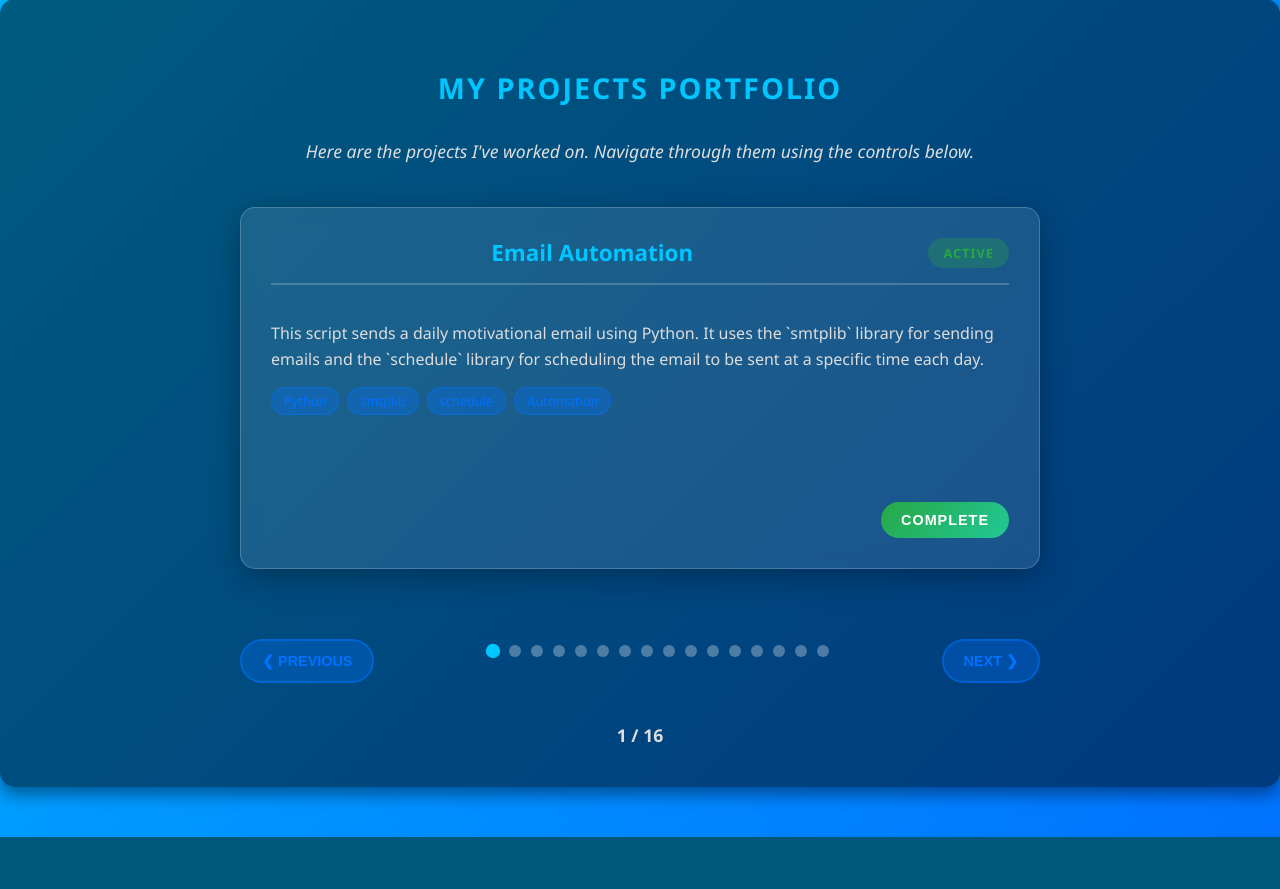
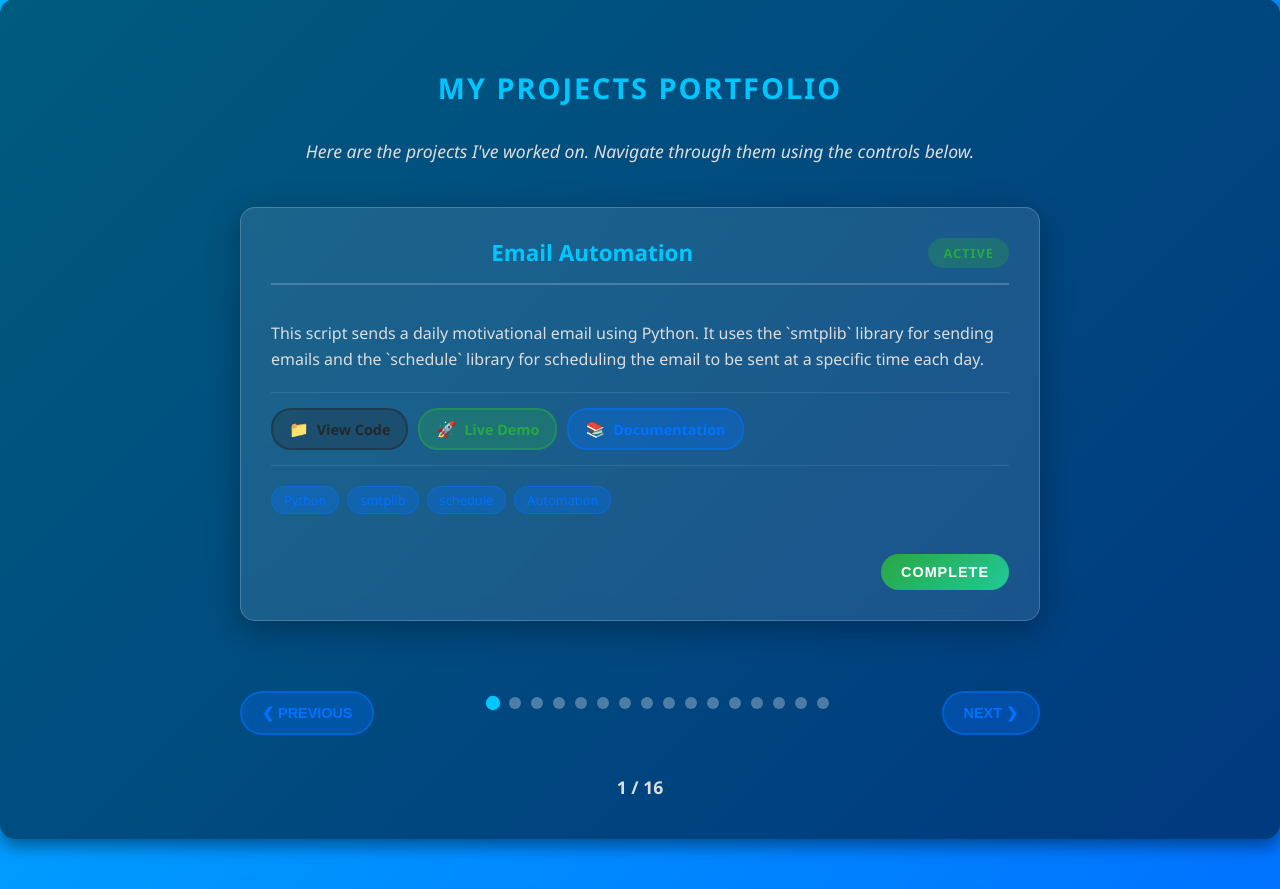
Before and after one commit to Junate-World/My_Portforlio, a Flask app: page / in a window 1280 px wide. Shown: the part 462-1351 px from the top of the page. Before the commit the page ends 1299 px from the top, so only its background shows below. Run offline with Flask 3, Linux system fonts and the light colour scheme.

Commit message:
adding links 2

```diff
--- a/app.py
+++ b/app.py
@@ -13,97 +13,163 @@
         "id": "1",
         "title": "Email Automation",
         "description": "This script sends a daily motivational email using Python. It uses the `smtplib` library for sending emails and the `schedule` library for scheduling the email to be sent at a specific time each day.",
-        "tags": ["Python", "smtplib", "schedule", "Automation"]
+        "tags": ["Python", "smtplib", "schedule", "Automation"],
+        "links": {
+            "github": "https://github.com/Junate-World/email-automation",
+            "demo": "https://github.com/Junate-World/email-automation",
+            "documentation": "https://github.com/Junate-World/email-automation"
+        }
     },
     {
         "id": "2",
         "title": "Image-Uploader-Application",
         "description": "This is a simple image uploader application built using Flask, a micro web framework for Python. The application allows users to upload images, view uploaded images, and delete images.",
-        "tags": ["Flask", "Python", "File Upload", "Web App"]
+        "tags": ["Flask", "Python", "File Upload", "Web App"],
+        "links": {
+            "github": "https://github.com/Junate-World/image-uploader",
+            "demo": "https://github.com/Junate-World/image-uploader",
+            "documentation": "https://github.com/Junate-World/image-uploader"
+        }
     },
     {
         "id": "3",
         "title": "JW-Flask-form",
         "description": "A Flask application to collect and manage user information.",
-        "tags": ["Flask", "Forms", "Data Collection"]
+        "tags": ["Flask", "Forms", "Data Collection"],
+        "links": {
+            "github": "https://github.com/Junate-World/jw-flask-form",
+            "demo": "https://github.com/Junate-World/jw-flask-form"
+        }
     },
     {
         "id": "4",
         "title": "QR-Code-Generator",
         "description": "This is a Python script to generate QR codes from input text or data. The QR code is saved as an image file in PNG format.",
-        "tags": ["Python", "QR Code", "Image Generation"]
+        "tags": ["Python", "QR Code", "Image Generation"],
+        "links": {
+            "github": "https://github.com/Junate-World/qr-generator",
+            "demo": "https://github.com/Junate-World/qr-generator"
+        }
     },
     {
         "id": "5",
         "title": "Motion Detector",
         "description": "This project is a basic motion detector implemented using Python and OpenCV. It captures video from a webcam and detects motion by applying background subtraction.",
-        "tags": ["Python", "OpenCV", "Computer Vision", "Motion Detection"]
+        "tags": ["Python", "OpenCV", "Computer Vision", "Motion Detection"],
+        "links": {
+            "github": "https://github.com/Junate-World/motion-detector",
+            "demo": "https://github.com/Junate-World/motion-detector"
+        }
     },
     {
         "id": "6",
         "title": "Graph Bar",
         "description": "This project is designed to visualize the tower heights of various IHS sites using data stored in an Excel file. The visualization is performed using Matplotlib and pandas.",
-        "tags": ["Python", "Matplotlib", "Pandas", "Data Visualization"]
+        "tags": ["Python", "Matplotlib", "Pandas", "Data Visualization"],
+        "links": {
+            "github": "https://github.com/Junate-World/graph-bar",
+            "demo": "https://github.com/Junate-World/graph-bar"
+        }
     },
     {
         "id": "7",
         "title": "ChatGPT Clone",
         "description": "This is a simple Flask web application that interacts with the OpenAI GPT-3.5 model to create a chatbot. Users can send messages to the bot, and it will respond accordingly using OpenAI's API.",
-        "tags": ["Flask", "OpenAI API", "Chatbot", "AI"]
+        "tags": ["Flask", "OpenAI API", "Chatbot", "AI"],
+        "links": {
+            "github": "https://github.com/Junate-World/chatgpt-clone",
+            "demo": "https://github.com/Junate-World/chatgpt-clone"
+        }
     },
     {
         "id": "8",
         "title": "Mobile-Geolocation-Tracker",
         "description": "A simple Tkinter application that tracks the location of a phone number and displays it on a map using the OpenCage Geocode API and Folium.",
-        "tags": ["Python", "Tkinter", "Geolocation", "Maps"]
+        "tags": ["Python", "Tkinter", "Geolocation", "Maps"],
+        "links": {
+            "github": "https://github.com/Junate-World/geolocation-tracker",
+            "demo": "https://github.com/Junate-World/geolocation-tracker"
+        }
     },
     {
         "id": "9",
         "title": "Hangman Game",
         "description": "This is a simple Hangman game implemented in Python. The game is played by guessing letters and guessing the correct word.",
-        "tags": ["Python", "Game", "CLI"]
+        "tags": ["Python", "Game", "CLI"],
+        "links": {
+            "github": "https://github.com/Junate-World/hangman-game",
+            "demo": "https://github.com/Junate-World/hangman-game"
+        }
     },
     {
         "id": "10",
         "title": "Number Guess Game",
         "description": "This is a simple number guess game in Python. The game is played by guessing a number between 1 and 100.",
-        "tags": ["Python", "Game", "CLI"]
+        "tags": ["Python", "Game", "CLI"],
+        "links": {
+            "github": "https://github.com/Junate-World/number-guess",
+            "demo": "https://github.com/Junate-World/number-guess"
+        }
     },
     {
         "id": "11",
         "title": "Resume Builder",
         "description": "A Flask-based web application that allows users to dynamically create and generate professional resumes in PDF format.",
-        "tags": ["Flask", "PDF Generation", "Web App"]
+        "tags": ["Flask", "PDF Generation", "Web App"],
+        "links": {
+            "github": "https://github.com/Junate-World/resume-builder",
+            "demo": "https://github.com/Junate-World/resume-builder"
+        }
     },
     {
         "id": "12",
         "title": "Distributed Web Scraper",
         "description": "This project is a distributed web scraper built using **Scrapy** and **Selenium**. It is designed to handle websites with dynamic content (JavaScript-rendered) and allows for scalable scraping of multiple websites.",
-        "tags": ["Python", "Scrapy", "Selenium", "Web Scraping"]
+        "tags": ["Python", "Scrapy", "Selenium", "Web Scraping"],
+        "links": {
+            "github": "https://github.com/Junate-World/web-scraper",
+            "demo": "https://github.com/Junate-World/web-scraper"
+        }
     },
     {
         "id": "13",
         "title": "Voice Activated Chatbot With Learning Ability",
         "description": "This is a Python-based voice-activated chatbot that can recognize your speech, match your question to a knowledge base, and provide an appropriate response using text-to-speech (TTS). If the chatbot doesn't know the answer, you can teach it new responses that are saved to the knowledge base for future conversations.",
-        "tags": ["Python", "Speech Recognition", "Text-to-Speech", "AI", "Machine Learning"]
+        "tags": ["Python", "Speech Recognition", "Text-to-Speech", "AI", "Machine Learning"],
+        "links": {
+            "github": "https://github.com/Junate-World/voice-chatbot",
+            "demo": "https://github.com/Junate-World/voice-chatbot"
+        }
     },
     {
         "id": "14",
         "title": "Project Management Web App",
-        "description": "A simple Flask-based task management application with user registration, login, password reset functionality (via email), and basic CRUD operations on tasks. Password reset is powered by SendGrid through Flask-Mail. <a href='https://junate.onreader.com/'>Click to see</a>.",
-        "tags": ["Flask","Python", "JavaScript", "CSS", "HTML", "AI", "Machine Learning"]
+        "description": "A simple Flask-based task management application with user registration, login, password reset functionality (via email), and basic CRUD operations on tasks. Password reset is powered by SendGrid through Flask-Mail.",
+        "tags": ["Flask", "Python", "JavaScript", "CSS", "HTML", "SendGrid", "Flask-Mail"],
+        "links": {
+            "github": "https://github.com/Junate-World/junate",
+            "demo": "https://junate.onreader.com/"
+        }
     },
     {
         "id": "15",
         "title": "Family Tree Web App",
         "description": "This is a web-based family management and genealogy app built with Flask. It allows registered users to add, edit, view, and delete family members, and visualize family relationships through a family tree interface.",
-        "tags": ["Python", "JavaScript", "CSS", "HTML", "Flask"]
+        "tags": ["Python", "JavaScript", "CSS", "HTML", "Flask", "Genealogy"],
+        "links": {
+            "github": "https://github.com/Junate-World/family-website",
+            "demo": "https://family-website.ll5z.onrender.com/"
+        }
     },
     {
         "id": "16",
-        "title": "PDF merger encryptor",
+        "title": "PDF Merger & Encryptor",
         "description": "This is a Flask-based web application that allows users to upload multiple PDF files, merge them into a single PDF, and optionally encrypt the merged output with a password.",
-        "tags": ["Python", "JavaScript", "CSS", "HTML", "Flask"]
+        "tags": ["Python", "JavaScript", "CSS", "HTML", "Flask", "PDF Processing"],
+        "links": {
+            "github": "https://github.com/Junate-World/pdf-merger-encryptor",
+            "demo": "https://github.com/Junate-World/pdf-merger-encryptor"
+        }
     }
 ]
 
--- a/static/css/style.css
+++ b/static/css/style.css
@@ -239,6 +239,73 @@
   text-align: left;
 }
 
+/* Project Links */
+.project-links {
+  display: flex;
+  flex-wrap: wrap;
+  gap: 10px;
+  margin: 20px 0;
+  padding: 15px 0;
+  border-top: 1px solid rgba(255, 255, 255, 0.1);
+  border-bottom: 1px solid rgba(255, 255, 255, 0.1);
+}
+
+.project-link {
+  display: inline-flex;
+  align-items: center;
+  gap: 8px;
+  padding: 8px 16px;
+  border-radius: 20px;
+  font-size: 0.9em;
+  font-weight: 600;
+  text-decoration: none;
+  transition: all 0.3s ease;
+  border: 2px solid transparent;
+}
+
+.project-link:hover {
+  transform: translateY(-2px);
+  box-shadow: 0 5px 15px rgba(0, 0, 0, 0.3);
+}
+
+.github-link {
+  background: rgba(36, 41, 46, 0.3);
+  color: #24292e;
+  border-color: rgba(36, 41, 46, 0.5);
+}
+
+.github-link:hover {
+  background: rgba(36, 41, 46, 0.5);
+  color: #fff;
+}
+
+.demo-link {
+  background: rgba(40, 167, 69, 0.3);
+  color: #28a745;
+  border-color: rgba(40, 167, 69, 0.5);
+}
+
+.demo-link:hover {
+  background: rgba(40, 167, 69, 0.5);
+  color: #fff;
+}
+
+.docs-link {
+  background: rgba(0, 114, 255, 0.3);
+  color: #0072ff;
+  border-color: rgba(0, 114, 255, 0.5);
+}
+
+.docs-link:hover {
+  background: rgba(0, 114, 255, 0.5);
+  color: #fff;
+}
+
+.link-icon {
+  font-style: normal;
+  font-size: 1.1em;
+}
+
 .project-tags {
   display: flex;
   flex-wrap: wrap;
@@ -461,4 +528,14 @@
   .projects-section h3 {
     font-size: 1.5em;
   }
+
+  .project-links {
+    flex-direction: column;
+    gap: 8px;
+  }
+
+  .project-link {
+    justify-content: center;
+    padding: 10px 16px;
+  }
 }
--- a/templates/index.html
+++ b/templates/index.html
@@ -30,6 +30,30 @@
           </div>
           <div class="project-content">
             <p>{{ project.description }}</p>
+
+            <!-- Project Links -->
+            {% if project.links %}
+            <div class="project-links">
+              {% if project.links.github %}
+              <a href="{{ project.links.github }}" target="_blank" class="project-link github-link">
+                <i class="link-icon">📁</i> View Code
+              </a>
+              {% endif %}
+
+              {% if project.links.demo %}
+              <a href="{{ project.links.demo }}" target="_blank" class="project-link demo-link">
+                <i class="link-icon">🚀</i> Live Demo
+              </a>
+              {% endif %}
+
+              {% if project.links.documentation %}
+              <a href="{{ project.links.documentation }}" target="_blank" class="project-link docs-link">
+                <i class="link-icon">📚</i> Documentation
+              </a>
+              {% endif %}
+            </div>
+            {% endif %}
+
             <div class="project-tags">
               {% for tag in project.tags %}
               <span class="tag">{{ tag }}</span>
```
